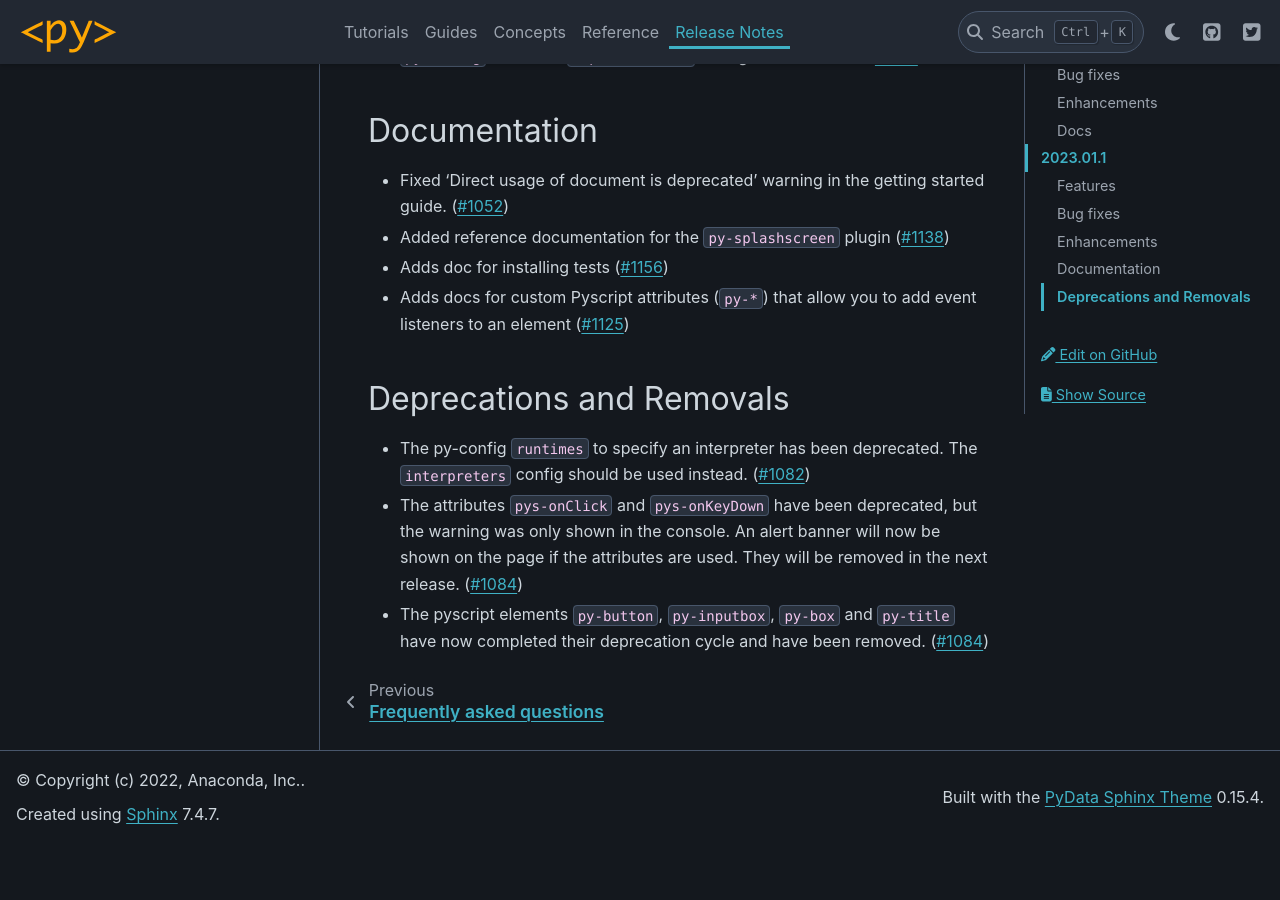
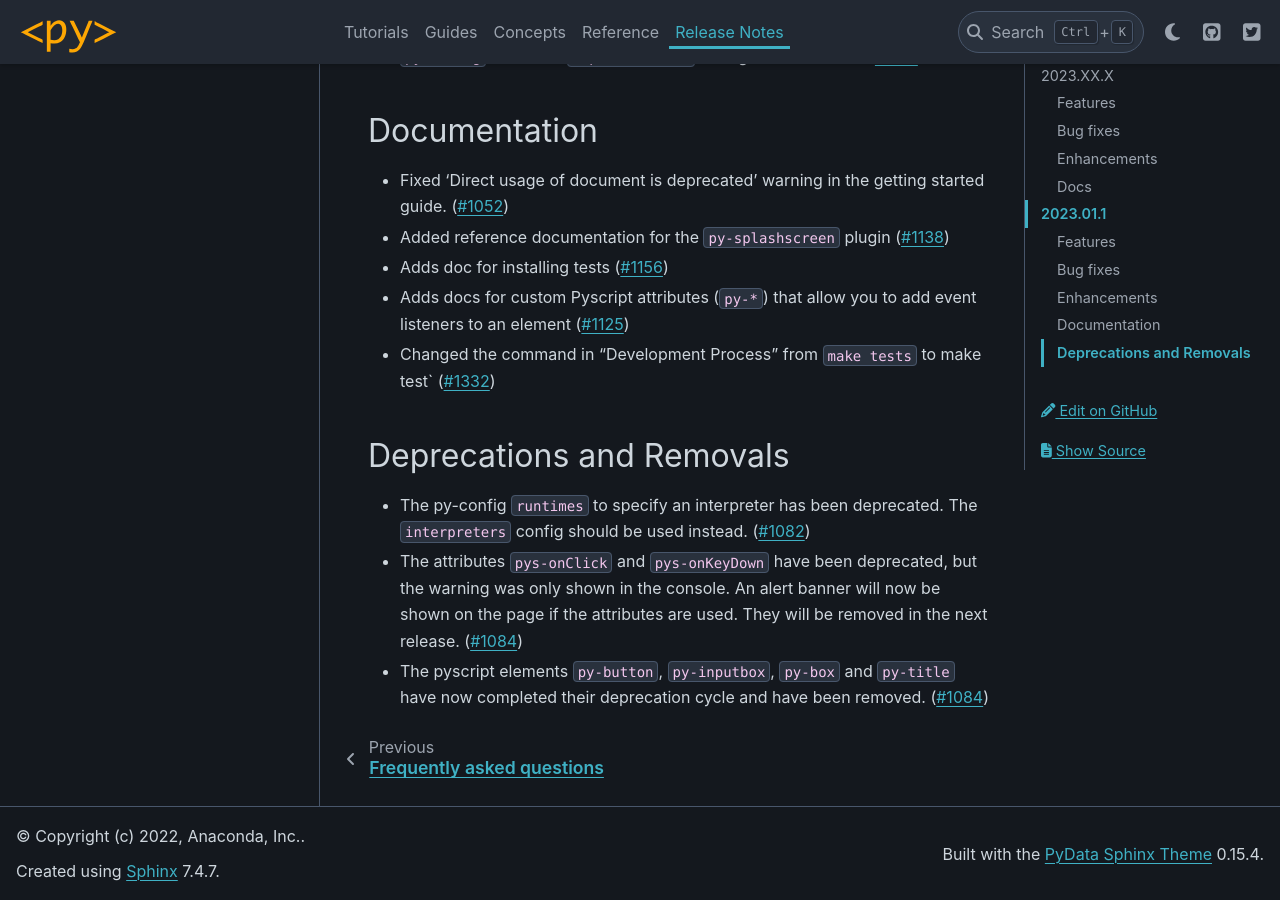
Before and after one commit to pyscript/pyscript, a Sphinx documentation site: the page built from docs/changelog.md, in a window 1280 px wide and 900 px high, scrolled down 2199 px. Built offline with Sphinx 7.4.7 and the PyData theme 0.15.4, drawn with Linux system fonts in a browser that asks for light colours; before the commit the page ends 3042 px from its top, so only the background shows below that.

Commit message:
update changelog.md

```diff
--- a/docs/changelog.md
+++ b/docs/changelog.md
@@ -67,6 +67,7 @@ Documentation
 - Added reference documentation for the `py-splashscreen` plugin ([#1138](https://github.com/pyscript/pyscript/pull/1138))
 - Adds doc for installing tests ([#1156](https://github.com/pyscript/pyscript/pull/1156))
 - Adds docs for custom Pyscript attributes (`py-*`) that allow you to add event listeners to an element ([#1125](https://github.com/pyscript/pyscript/pull/1125))
+- Changed the command in "Development Process" from `make tests` to make test` ([#1332](https://github.com/pyscript/pyscript/pull/1332))
 
 Deprecations and Removals
 -------------------------
```
